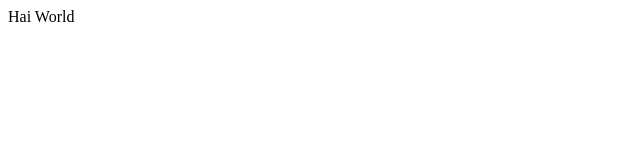
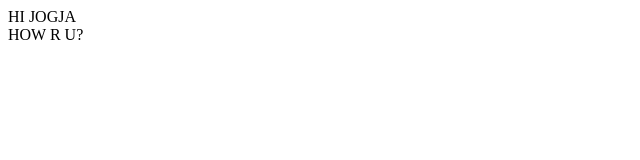
Before and after one commit to rivansabarima/rivansabarima.github.io, a plain HTML site: page index1.html in a window 1280 px wide. Shown: the full height of the page, 0-640 px from the left. Drawn offline with Linux system fonts and the light colour scheme.

Commit message:
Update index1.html

```diff
--- a/index1.html
+++ b/index1.html
@@ -5,6 +5,8 @@
 		<title>SIJA STEMBAYO</title>
 	</head>
 	<body>
-		Hai World
+		HI JOGJA
+		<br>
+		HOW R U?
 	</body>
 </html>
```
